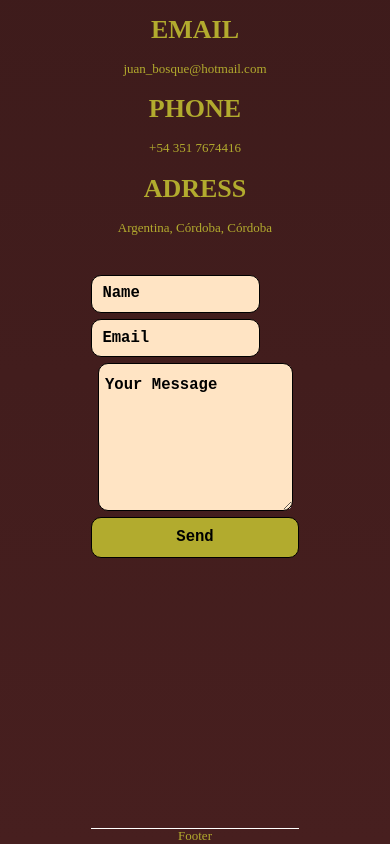
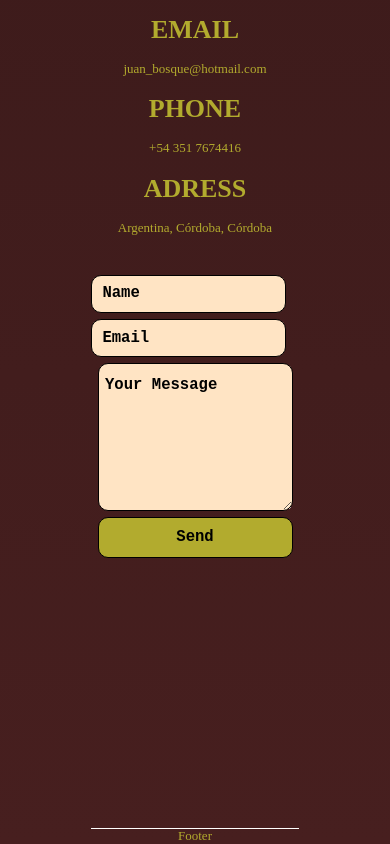
Before and after one commit to bosque-juan/portfolioreact, a React (Create React App) app: page / in a window 390 px wide. Shown: the part 3586-4430 px from the top of the page. Built offline with nearby package versions, Linux system fonts and the light colour scheme; a web font is replaced by a local one.

Commit message:
contact section responsive

```diff
--- a/src/presentational/Contact.module.css
+++ b/src/presentational/Contact.module.css
@@ -78,7 +78,6 @@ input {
   gap: 0.5rem;
 }
 .textArea {
-  /* box-sizing: content-box; */
   font-weight: bolder;
   color: black;
   border-radius: 10px;
@@ -88,8 +87,6 @@ input {
   border: black 1px solid;
 }
 .button {
-  /* box-sizing: content-box; */
-
   font-weight: bolder;
   font-size: 1.2rem;
   color: black;
@@ -133,10 +130,14 @@ input {
 
     width: 15rem;
   }
+  input {
+    justify-items: center;
+    width: 15rem;
+  }
   .button {
     box-sizing: border-box;
 
-    width: 16rem;
+    width: 15rem;
   }
   .form {
     gap: 0.5rem;
```
